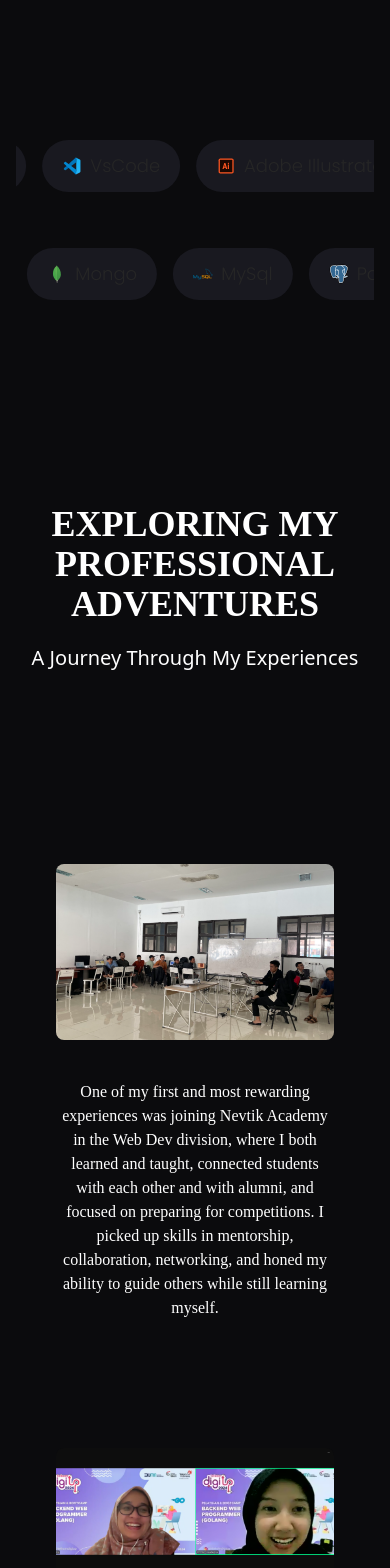
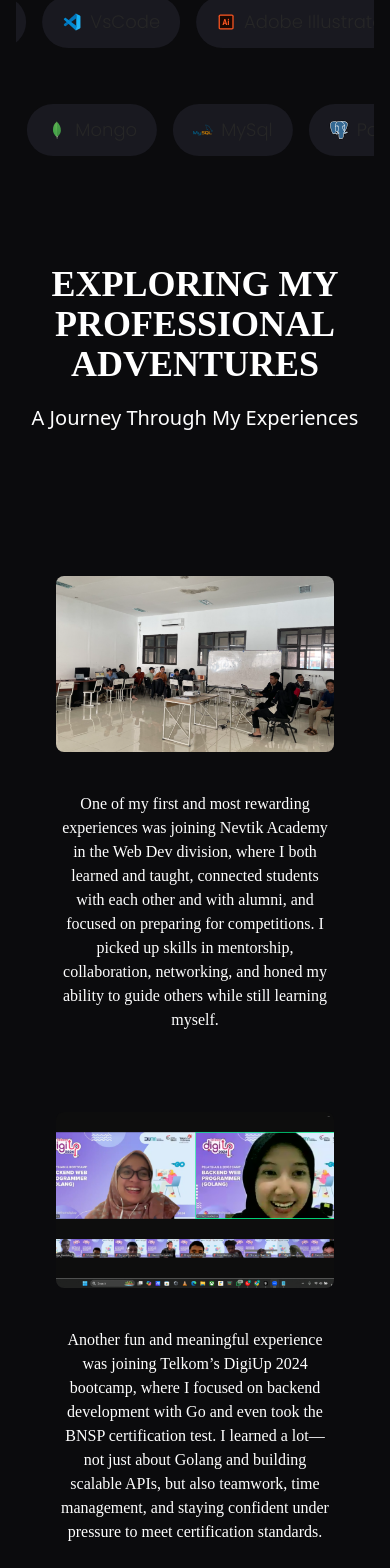
Before and after one commit to SkyzofrnDev/Portofolio-Dirga, a React (Vite) app: page / in a window 390 px wide. Shown: the part 2298-3866 px from the top of the page. Built offline with nearby package versions, Linux system fonts and the light colour scheme; a web font is replaced by a local one.

Commit message:
Responsive add

```diff
--- a/src/layout/Journey/Journey.jsx
+++ b/src/layout/Journey/Journey.jsx
@@ -9,8 +9,8 @@ const Journey = () => {
   }, []);
 
   return (
-    <div className="xl:px-20 bg-[#0b0b0d] pt-44 text-white pb-52">
-      <div className="flex flex-col text-center mb-28">
+    <div className="xl:px-20 bg-[#0b0b0d] md:pt-44 text-white pb-52">
+      <div className="flex flex-col text-center md:mb-28">
         <p className="text-4xl uppercase font-bold radio text-center">
           Exploring My Professional Adventures
         </p>
@@ -20,7 +20,7 @@ const Journey = () => {
         {journeyData.map((entry, index) => (
           <div
             key={index}
-            className={`px-10 sm:px-5 md:px-24 lg:px-0 lg:flex mt-48 items-stretch justify-between ${
+            className={`px-10 sm:px-5 md:px-24 lg:px-0 lg:flex mt-36 items-stretch justify-between ${
               index % 2 === 0 ? "flex-row" : "flex-row-reverse"
             }`}
           >
--- a/src/layout/MySkill/MySkill.jsx
+++ b/src/layout/MySkill/MySkill.jsx
@@ -43,7 +43,7 @@ const ShinyText = ({ disabled, className, animationDuration, text }) => {
 
 const MySkill = () => {
   return (
-    <div className="pt-56 pb-26 bg-[#0b0b0d] text-white px-4">
+    <div className="py-20 md:pt-56 md:pb-26 bg-[#0b0b0d] text-white px-4">
       <div className="justify-between items-end">
         <div className="h-fit flex items-center justify-center flex-col overflow-hidden">
         <MovingCardComponent items={tools} direction="right" speed="normal" />
```
